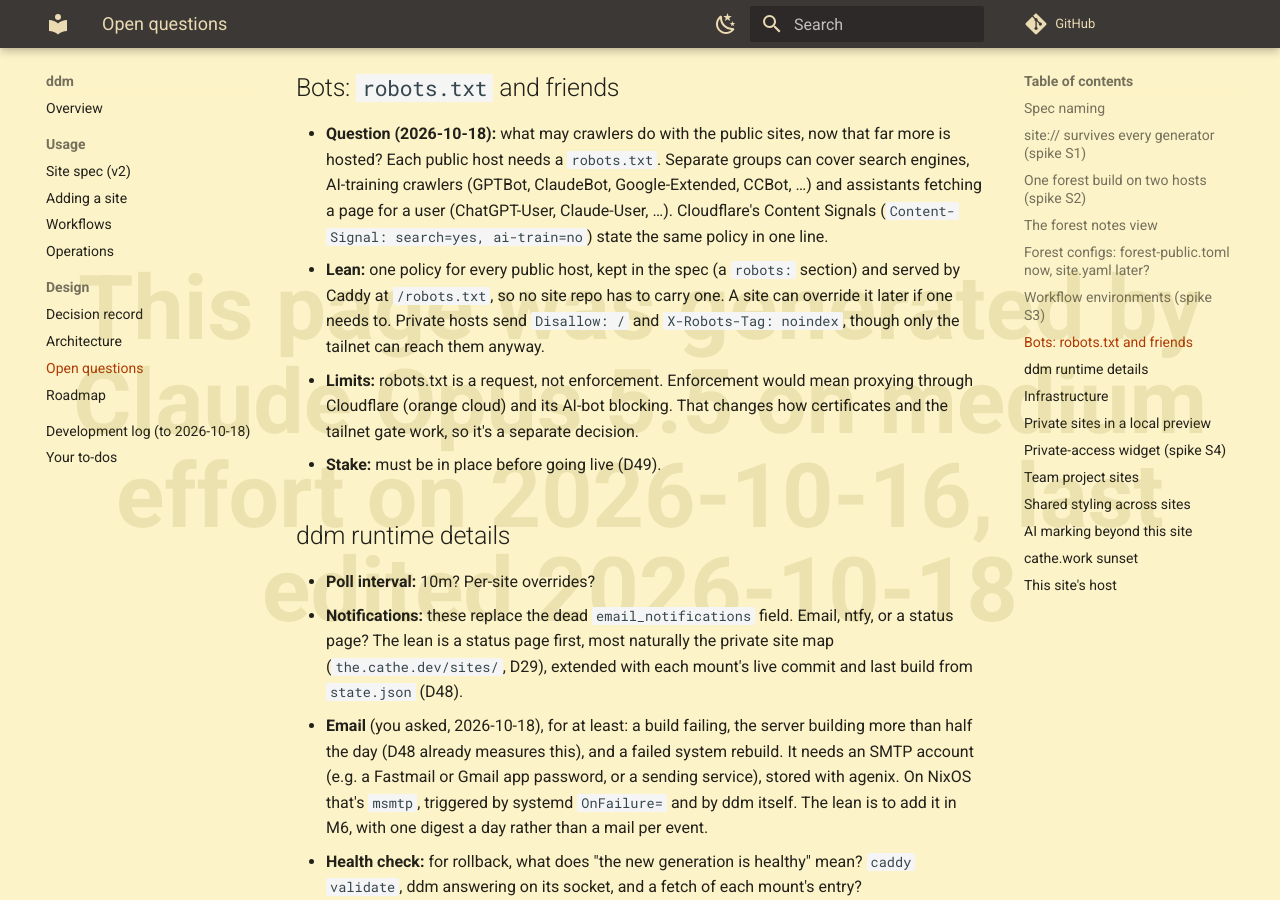
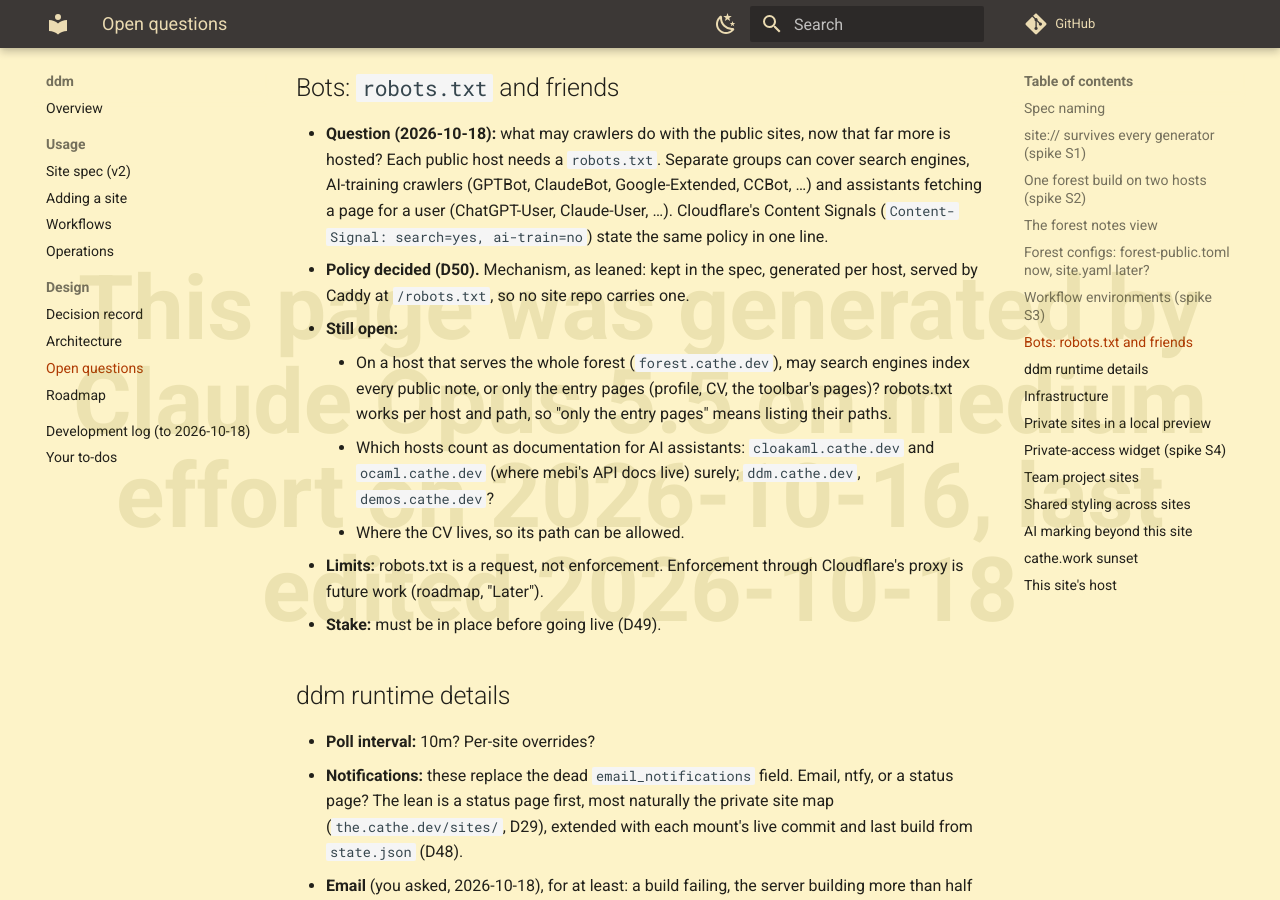
Before and after one commit to thecathe/webserver, an MkDocs documentation site: the page built from docs/design/open-questions.md, in a window 1280 px wide and 900 px high, scrolled down 2323 px. Built offline with MkDocs 1.6.1 and Material for MkDocs 9.7.7, drawn with Linux system fonts in a browser that asks for light colours; comment, search, counter and statistics services are not loaded.

Commit message:
docs: the bot policy (D50), and Cloudflare-proxy blocking as future work
Co-Authored-By: Claude Opus 5.5 <noreply@anthropic.com>

```diff
--- a/docs/design/open-questions.md
+++ b/docs/design/open-questions.md
@@ -78,11 +78,17 @@ move it to the [decision record](record.md) and note it in the [development log]
   host needs a `robots.txt`. Separate groups can cover search engines, AI-training crawlers (GPTBot, ClaudeBot,
   Google-Extended, CCBot, …) and assistants fetching a page for a user (ChatGPT-User, Claude-User, …). Cloudflare's
   Content Signals (`Content-Signal: search=yes, ai-train=no`) state the same policy in one line.
-- **Lean:** one policy for every public host, kept in the spec (a `robots:` section) and served by Caddy at
-  `/robots.txt`, so no site repo has to carry one. A site can override it later if one needs to. Private hosts send
-  `Disallow: /` and `X-Robots-Tag: noindex`, though only the tailnet can reach them anyway.
-- **Limits:** robots.txt is a request, not enforcement. Enforcement would mean proxying through Cloudflare (orange
-  cloud) and its AI-bot blocking. That changes how certificates and the tailnet gate work, so it's a separate decision.
+- **Policy decided (D50).** Mechanism, as leaned: kept in the spec, generated per host, served by Caddy at
+  `/robots.txt`, so no site repo carries one.
+- **Still open:**
+    - On a host that serves the whole forest (`forest.cathe.dev`), may search engines index every public note, or
+      only the entry pages (profile, CV, the toolbar's pages)? robots.txt works per host and path, so "only the
+      entry pages" means listing their paths.
+    - Which hosts count as documentation for AI assistants: `cloakaml.cathe.dev` and `ocaml.cathe.dev` (where
+      mebi's API docs live) surely; `ddm.cathe.dev`, `demos.cathe.dev`?
+    - Where the CV lives, so its path can be allowed.
+- **Limits:** robots.txt is a request, not enforcement. Enforcement through Cloudflare's proxy is future work
+  (roadmap, "Later").
 - **Stake:** must be in place before going live (D49).
 
 ## ddm runtime details
```
Also changed, not shown: docs/design/record.md (+16 -0 lines), docs/design/roadmap.md (+8 -0 lines).
